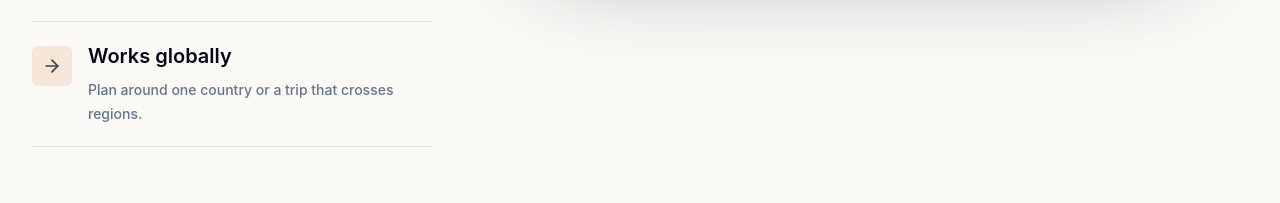
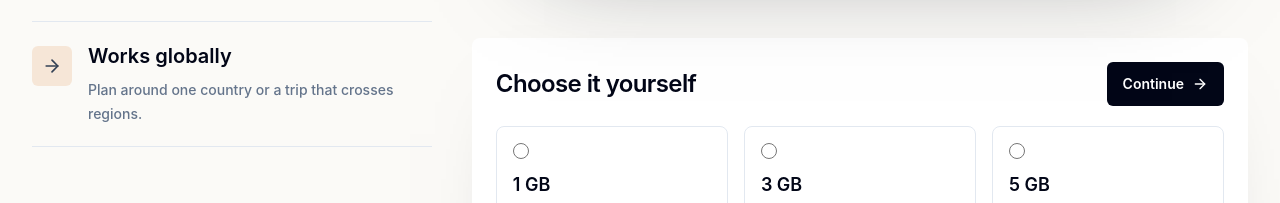
Before and after one commit to trinayanswarup/Connecta, a Next.js app in the folder frontend/: page /trip/new in a window 1280 px wide. Shown: the part 749-952 px from the top of the page. Built offline with nearby package versions, Linux system fonts and the light colour scheme; no server answers.

Commit message:
Route destinations to planner

```diff
--- a/frontend/app/trip/new/page.tsx
+++ b/frontend/app/trip/new/page.tsx
@@ -1,7 +1,7 @@
 import Link from "next/link";
 import { ArrowLeft, ArrowRight } from "lucide-react";
 
-import { TripForm } from "@/components/TripForm";
+import { PlannerExperience } from "@/components/PlannerExperience";
 
 type NewTripPageProps = {
   searchParams?: Promise<{
@@ -57,7 +57,7 @@ export default async function NewTripPage({ searchParams }: NewTripPageProps) {
             </div>
           </div>
 
-          <TripForm
+          <PlannerExperience
             initialDestination={initialDestination}
             initialEndDate={initialEndDate}
             initialStartDate={initialStartDate}
--- a/frontend/components/CountryPlanSelector.tsx
+++ b/frontend/components/CountryPlanSelector.tsx
@@ -11,9 +11,10 @@ type CountryPlanSelectorProps = {
   plans: MarketingPlan[];
   startDate?: string;
   endDate?: string;
+  title?: string;
 };
 
-export function CountryPlanSelector({ destination, plans, startDate, endDate }: CountryPlanSelectorProps) {
+export function CountryPlanSelector({ destination, plans, startDate, endDate, title }: CountryPlanSelectorProps) {
   const initialIndex = Math.max(
     0,
     plans.findIndex((plan) => plan.bestChoice)
@@ -52,7 +53,7 @@ export function CountryPlanSelector({ destination, plans, startDate, endDate }:
     <section className="rounded-lg bg-white p-4 shadow-[0_24px_90px_-72px_rgba(15,23,42,0.5)] sm:p-6">
       <div className="flex flex-col gap-3 sm:flex-row sm:items-center sm:justify-between">
         <h2 className="text-2xl font-semibold tracking-tight text-slate-950">
-          Get an eSIM data plan for {destination.name}
+          {title ?? `Get an eSIM data plan for ${destination.name}`}
         </h2>
         <Link
           className="inline-flex h-11 items-center justify-center gap-2 rounded-md bg-slate-950 px-4 text-sm font-semibold text-white transition hover:-translate-y-0.5 hover:bg-slate-800"
--- /dev/null
+++ b/frontend/components/PlannerExperience.tsx
@@ -0,0 +1,57 @@
+"use client";
+
+import { useMemo, useState } from "react";
+
+import { CountryPlanSelector } from "@/components/CountryPlanSelector";
+import { TripForm } from "@/components/TripForm";
+import { destinationOptions, plansForDestination } from "@/lib/destination-catalog";
+
+type PlannerExperienceProps = {
+  initialDestination?: string;
+  initialStartDate?: string;
+  initialEndDate?: string;
+};
+
+export function PlannerExperience({
+  initialDestination = "Japan",
+  initialStartDate = "2026-06-10",
+  initialEndDate = "2026-06-17"
+}: PlannerExperienceProps) {
+  const [tripDetails, setTripDetails] = useState({
+    destination: initialDestination,
+    startDate: initialStartDate,
+    endDate: initialEndDate
+  });
+
+  const selectedDestination = useMemo(() => {
+    const normalizedDestination = tripDetails.destination.trim().toLowerCase();
+
+    return (
+      destinationOptions.find((destination) => destination.name.toLowerCase() === normalizedDestination) ??
+      destinationOptions.find((destination) => destination.name === initialDestination) ??
+      destinationOptions.find((destination) => destination.name === "Japan") ??
+      destinationOptions[0]
+    );
+  }, [initialDestination, tripDetails.destination]);
+
+  const plans = useMemo(() => plansForDestination(selectedDestination.name), [selectedDestination.name]);
+
+  return (
+    <div className="grid gap-10">
+      <TripForm
+        initialDestination={initialDestination}
+        initialEndDate={initialEndDate}
+        initialStartDate={initialStartDate}
+        onTripDetailsChange={setTripDetails}
+      />
+
+      <CountryPlanSelector
+        destination={selectedDestination}
+        endDate={tripDetails.endDate}
+        plans={plans}
+        startDate={tripDetails.startDate}
+        title="Choose it yourself"
+      />
+    </div>
+  );
+}
--- a/frontend/components/TripForm.tsx
+++ b/frontend/components/TripForm.tsx
@@ -44,12 +44,14 @@ type TripFormProps = {
   initialDestination?: string;
   initialStartDate?: string;
   initialEndDate?: string;
+  onTripDetailsChange?: (details: { destination: string; startDate: string; endDate: string }) => void;
 };
 
 export function TripForm({
   initialDestination = "Japan",
   initialStartDate = "2026-06-10",
-  initialEndDate = "2026-06-17"
+  initialEndDate = "2026-06-17",
+  onTripDetailsChange
 }: TripFormProps) {
   const [destination, setDestination] = useState(initialDestination);
   const [startDate, setStartDate] = useState(initialStartDate);
@@ -92,6 +94,16 @@ export function TripForm({
     };
   }
 
+  function updateTripDetails(nextDetails: { destination?: string; startDate?: string; endDate?: string }) {
+    const updatedDetails = {
+      destination: nextDetails.destination ?? destination,
+      startDate: nextDetails.startDate ?? startDate,
+      endDate: nextDetails.endDate ?? endDate
+    };
+
+    onTripDetailsChange?.(updatedDetails);
+  }
+
   return (
     <div className="grid gap-8" id="planner">
       <section className="relative overflow-hidden rounded-lg bg-[#fff4e8] p-4 shadow-[0_30px_100px_-76px_rgba(15,23,42,0.55)] sm:p-6">
@@ -112,7 +124,10 @@ export function TripForm({
                   className={inputClassName}
                   list="connecta-trip-destinations"
                   minLength={2}
-                  onChange={(event) => setDestination(event.target.value)}
+                  onChange={(event) => {
+                    setDestination(event.target.value);
+                    updateTripDetails({ destination: event.target.value });
+                  }}
                   required
                   value={destination}
                 />
@@ -126,7 +141,10 @@ export function TripForm({
               <Field icon={<CalendarDays className="h-4 w-4 text-orange-600" />} label="Start date">
                 <input
                   className={inputClassName}
-                  onChange={(event) => setStartDate(event.target.value)}
+                  onChange={(event) => {
+                    setStartDate(event.target.value);
+                    updateTripDetails({ startDate: event.target.value });
+                  }}
                   required
                   type="date"
                   value={startDate}
@@ -136,7 +154,10 @@ export function TripForm({
               <Field icon={<CalendarDays className="h-4 w-4 text-orange-600" />} label="End date">
                 <input
                   className={inputClassName}
-                  onChange={(event) => setEndDate(event.target.value)}
+                  onChange={(event) => {
+                    setEndDate(event.target.value);
+                    updateTripDetails({ endDate: event.target.value });
+                  }}
                   required
                   type="date"
                   value={endDate}
--- a/frontend/lib/destination-catalog.ts
+++ b/frontend/lib/destination-catalog.ts
@@ -252,8 +252,12 @@ export function destinationHref(destination: string, params: Record<string, stri
     }
   });
 
-  const query = searchParams.toString();
-  return `/esim/${slugifyDestination(destination)}${query ? `?${query}` : ""}`;
+  if (destination) {
+    searchParams.set("destination", destination);
+  }
+
+  const plannerQuery = searchParams.toString();
+  return `/trip/new${plannerQuery ? `?${plannerQuery}` : ""}`;
 }
 
 export function findDestinationBySlug(slug: string) {
```
